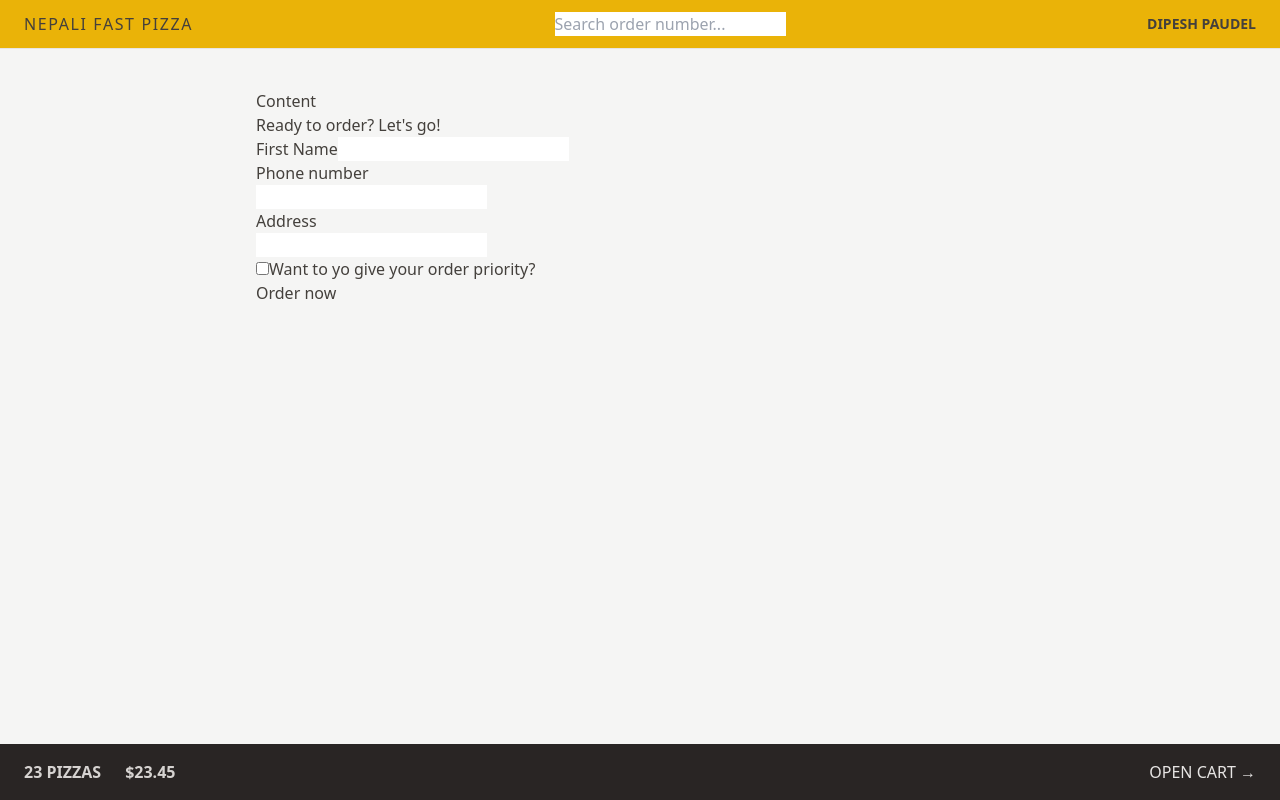
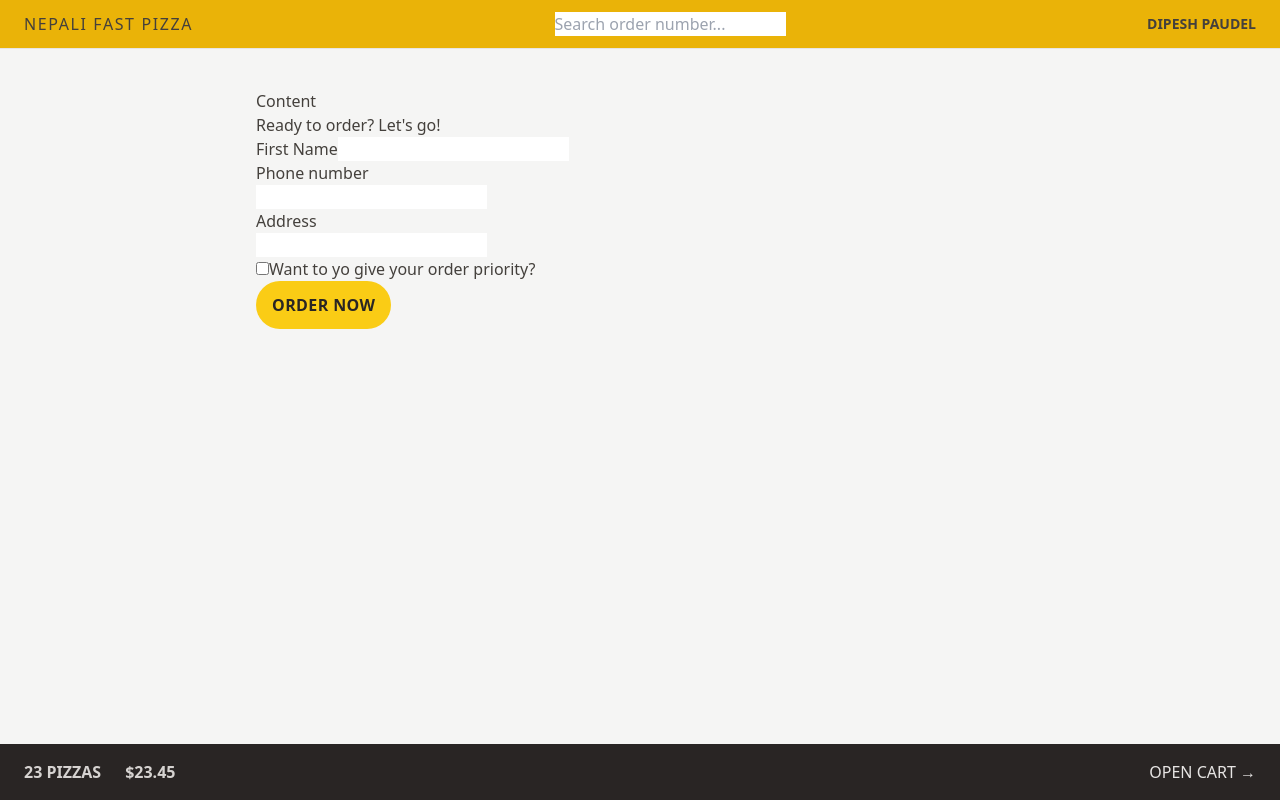
Before and after one commit to paudeldipesh/react-nepali-fast-pizza, a React (Vite) app: page /order/new in a window 1280 px wide. Built offline with nearby package versions, Linux system fonts and the light colour scheme.

Commit message:
style button element states and transitions

```diff
--- a/src/features/cart/Cart.jsx
+++ b/src/features/cart/Cart.jsx
@@ -29,7 +29,12 @@
 
   return (
     <div>
-      <Link to="/menu">&larr; Back to menu</Link>
+      <Link
+        to="/menu"
+        className="text-sm text-blue-500 hover:text-blue-600 hover:underline"
+      >
+        &larr; Back to menu
+      </Link>
 
       <h2>Your cart, %NAME%</h2>
 
--- a/src/features/order/CreateOrder.jsx
+++ b/src/features/order/CreateOrder.jsx
@@ -4,7 +4,7 @@
 
 const isValidPhone = (str) =>
   /^\+?\d{1,4}?[-.\s]?\(?\d{1,3}?\)?[-.\s]?\d{1,4}[-.\s]?\d{1,4}[-.\s]?\d{1,9}$/.test(
-    str
+    str,
   );
 
 const fakeCart = [
@@ -75,7 +75,10 @@
 
         <div>
           <input type="hidden" name="cart" value={JSON.stringify(cart)} />
-          <button disabled={isSubmitting}>
+          <button
+            disabled={isSubmitting}
+            className="inline-block rounded-full bg-yellow-400 px-4 py-3 font-semibold uppercase tracking-wide text-stone-800 transition-colors duration-300 hover:bg-yellow-300 focus:bg-yellow-300 focus:outline-none focus:ring focus:ring-yellow-300 focus:ring-offset-2 active:bg-yellow-300 disabled:cursor-not-allowed disabled:bg-slate-400"
+          >
             {isSubmitting ? "loading..." : "Order now"}
           </button>
         </div>
@@ -101,7 +104,8 @@
       "Please give us your correct phone number. We might need it to contact you.";
   if (Object.keys(errors).length > 0) return errors;
 
-  const newOrder = await createOrder(order);
+  // const newOrder = await createOrder(order);
 
-  return redirect(`/order/${newOrder.id}`);
+  // return redirect(`/order/${newOrder.id}`);
+  return null;
 }
--- a/src/ui/Home.jsx
+++ b/src/ui/Home.jsx
@@ -6,7 +6,7 @@
       <h1 className="mb-8 text-xl font-semibold md:text-3xl">
         The best pizza.
         <br />
-        <span className="text-yellow-500">
+        <span className="text-yellow-400">
           Straight out of the oven, straight to you.
         </span>
       </h1>
```
